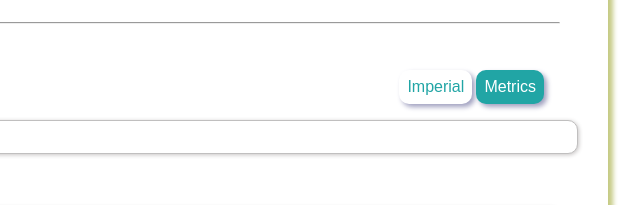
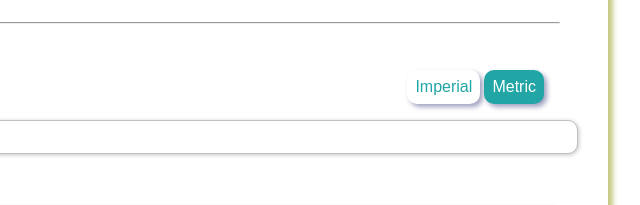
Before and after one commit to Tinsel19/bmr-calculator, a plain HTML site: page index.html in a window 1280 px wide. Shown: the part 137-342 px from the top of the page, 640-1280 px from the left. Drawn offline with Linux system fonts and the light colour scheme.

Commit message:
Update index.html

```diff
--- a/index.html
+++ b/index.html
@@ -22,7 +22,7 @@
 
             <div class="metrics">
                 <button id="imperial">Imperial</button>
-                <button  id="metric">Metrics</button>
+                <button  id="metric">Metric</button>
             </div>
         </div>
 
```
